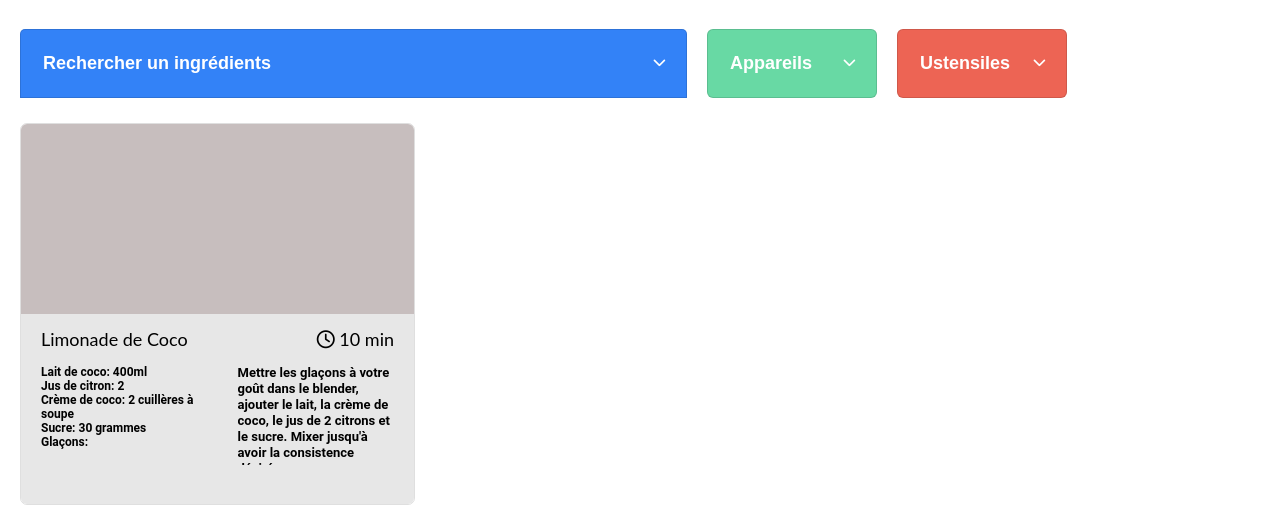
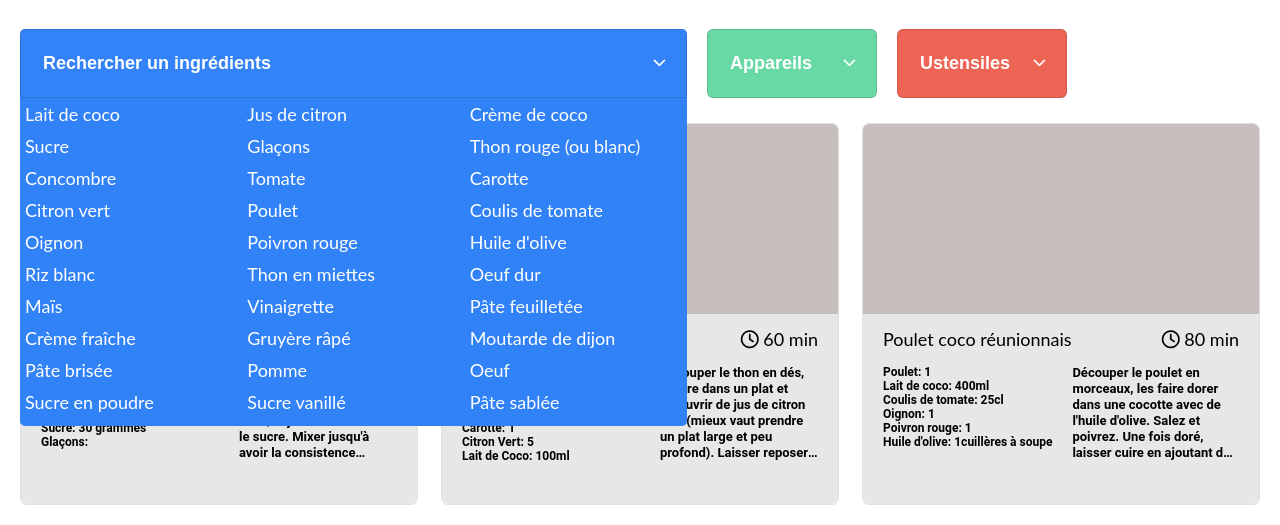
Before and after one commit to Jordan-Widmer/Les-petits-plats, a website with bundled scripts: page index.html in a window 1280 px wide. Both pictures are taken after a click on the element 105 px from the left and 331 px from the top of the page. Shown: the part 268-793 px from the top of the page. Built offline with nearby package versions, Linux system fonts and the light colour scheme.

Commit message:
Affichage des recettes + Continuation du travail sur la branch forEach + Amelioration du style css

```diff
--- a/js/factory.js
+++ b/js/factory.js
@@ -8,7 +8,6 @@ export function generateRecipeMap(recipe) {
   const recipeTime = document.createElement("h2");
   const recipeIngredients = document.createElement("span");
   const recipeDescription = document.createElement("span");
-
   recipeName.textContent = recipe.name;
   recipeTime.innerHTML = `<i class="fa-regular fa-clock"></i>${[
     "",
@@ -17,7 +16,6 @@ export function generateRecipeMap(recipe) {
   ].join(" ")}`;
   generateIngrédients(recipe.ingrédients, recipeIngredients);
   recipeDescription.textContent = recipe.description;
-
   recipeMap.appendChild(recipeMapImage);
   recipeMap.appendChild(recipeMapDetails);
   recipeTitle.appendChild(recipeName);
@@ -26,7 +24,6 @@ export function generateRecipeMap(recipe) {
   recipeMaking.appendChild(recipeIngredients);
   recipeMaking.appendChild(recipeDescription);
   recipeMapDetails.appendChild(recipeMaking);
-
   recipeMap.classList.add("recipe-map");
   recipeMapImage.classList.add("recipe-map-picture");
   recipeMapDetails.classList.add("recipe-map-details");
@@ -35,7 +32,6 @@ export function generateRecipeMap(recipe) {
   recipeMaking.classList.add("recipe-process");
   recipeIngredients.classList.add("recipe-ingrédients");
   recipeDescription.classList.add("recipe-description");
-
   return recipeMap;
 }
 
--- a/js/index.js
+++ b/js/index.js
@@ -114,7 +114,7 @@ window.handleSearch = handleSearch;
 function displayActiveFilter(filterText, category) {
   const activeFilter = document.createElement("span");
   const deleteIcon = document.createElement("i");
-  deleteIcon.classList.add("fa", "fa-times-circle-o", "fa-2xl");
+  deleteIcon.classList.add("fa-regular", "fa-circle-xmark");
   activeFilter.textContent = filterText;
   activeFilter.appendChild(deleteIcon);
 
@@ -194,6 +194,13 @@ function populateFiltersAndMap(ingrédients, recipe) {
         ? mappedList.ingrédients[ingrédient.ingrédient].push(recipe)
         : (mappedList.ingrédients[ingrédient.ingrédient] = [recipe]);
     });
+  } else {
+    filtersList.ingrédients.includes(ingrédients)
+      ? null
+      : filtersList.ingrédients.push(ingrédients);
+    mappedList.ingrédients[ingrédient.ingrédient]
+      ? mappedList.ingrédients[ingrédient.ingrédient].push(recipe)
+      : (mappedList.ingrédients[ingrédient.ingrédient] = [recipe]);
   }
 }
 
@@ -226,3 +233,7 @@ function handleFilterBtn(category) {
   });
 }
 window.handleFilterBtn = handleFilterBtn;
+
+function normalizeFilter(string) {
+  return string[0].toUpperCase() + string.substring(1).toLowerCase();
+}
--- a/style.css
+++ b/style.css
@@ -94,8 +94,14 @@ nav {
   border-radius: 7px;
   margin: 0;
   overflow: hidden;
-  width: 393px;
   height: 380px;
+  max-width: 410px;
+  min-width: 30%;
+  transition: 0.3s;
+  cursor: pointer;
+}
+.recipe-map:hover {
+  box-shadow: 0 0px 8px 0 rgb(0 0 0 / 20%);
 }
 .recipe-map-picture {
   background-color: #c7bebe;
@@ -140,11 +146,14 @@ nav {
   font-family: "Roboto";
 }
 .recipe-description {
+  display: -webkit-box;
+  -webkit-line-clamp: 6;
+  -webkit-box-orient: vertical;
   overflow: hidden;
   font-size: 13px;
   font-weight: bold;
   line-height: 16px;
-  max-height: 100px;
+  max-height: 98px;
   font-family: "Roboto";
 }
 .ingrédient-filter-item {
@@ -195,3 +204,31 @@ nav {
   padding: 0;
   width: fit-content;
 }
+#recipe-list {
+  display: flex;
+  flex-wrap: wrap;
+  gap: 23px;
+}
+.dropdown-ingrédients {
+  background-color: #3282f7;
+}
+.dropdown-ustensiles {
+  background-color: #ed6454;
+}
+.dropdown-appareils {
+  background-color: #68d9a4;
+}
+.dropdown-ingrédients,
+.dropdown-ustensiles,
+.dropdown-appareils {
+  display: none;
+  position: absolute;
+  width: 667px;
+  max-height: 328px;
+  overflow-y: scroll;
+  -ms-overflow-style: none;
+  scrollbar-width: none;
+  flex-wrap: wrap;
+  color: white;
+  border-radius: 0 0 5px 5px;
+}
```
